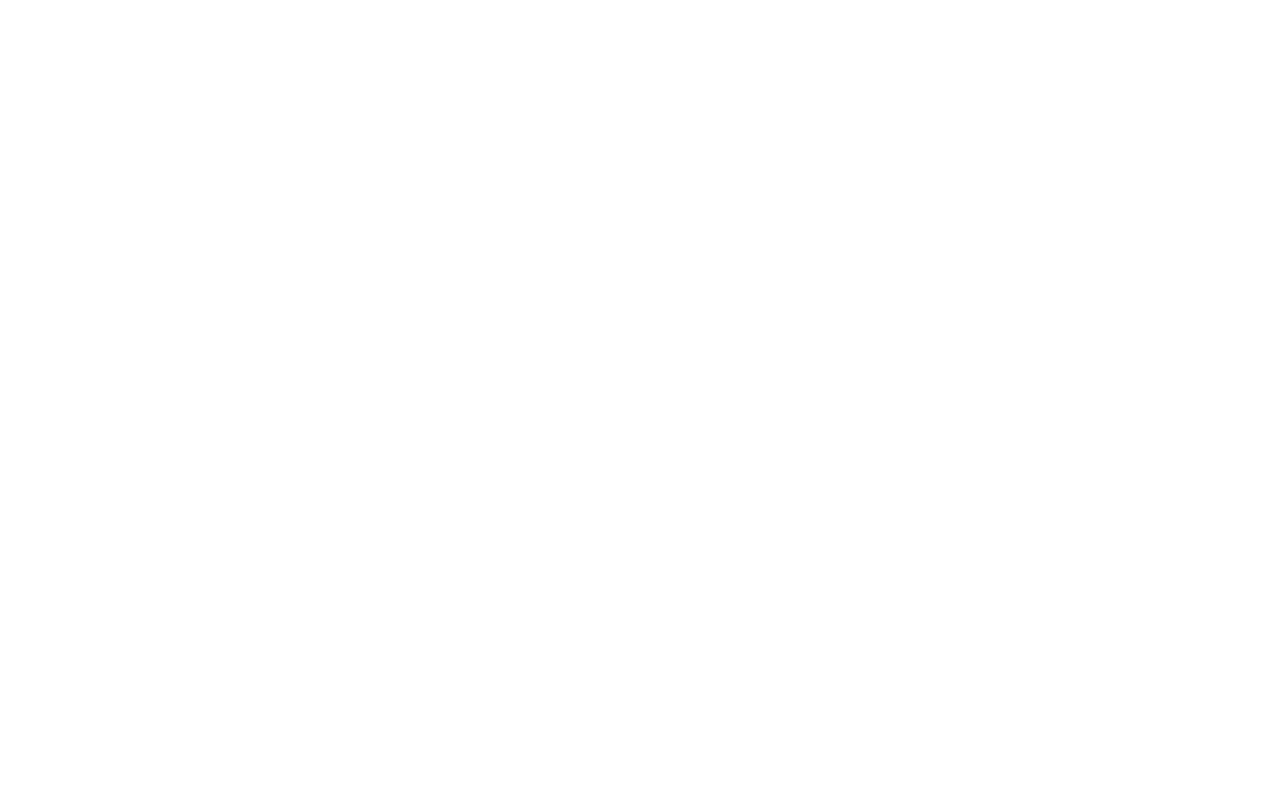
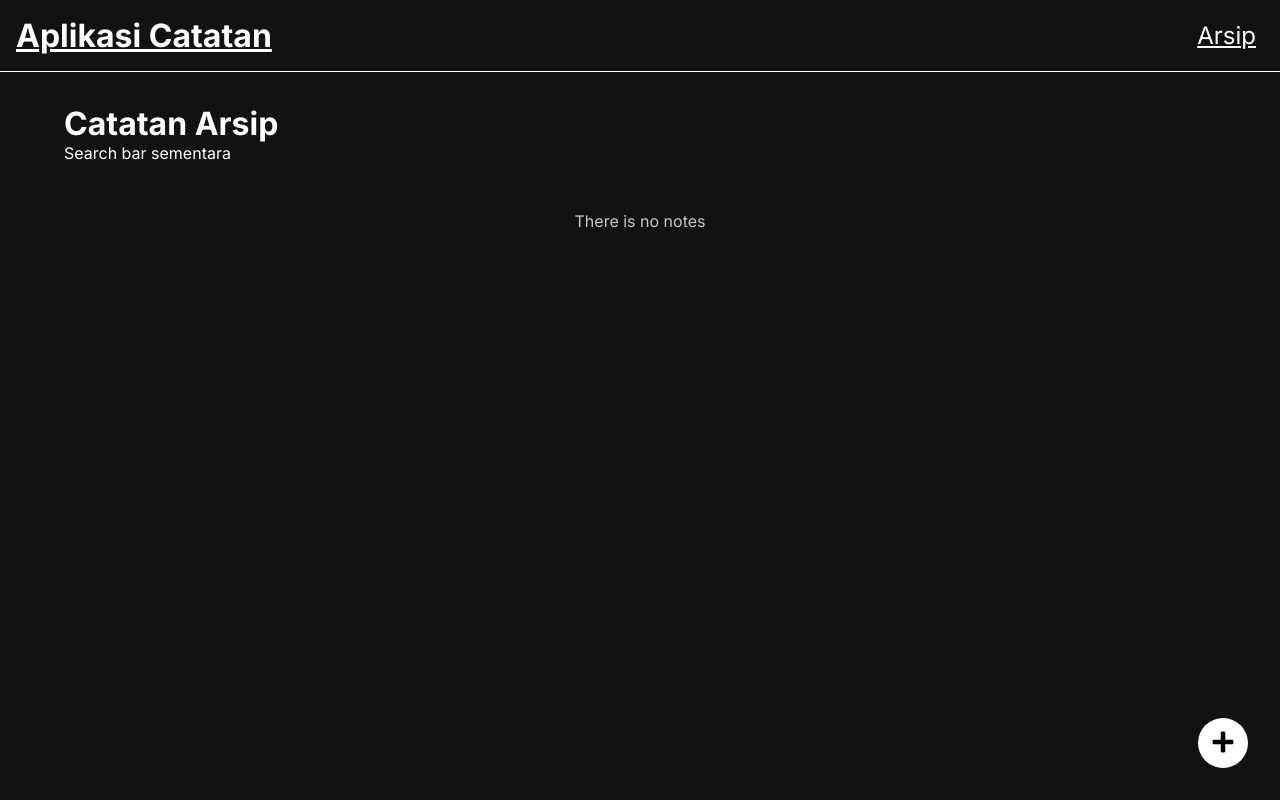
Before and after one commit to BriranSus/Personal-Notes-Application_V2, a React (Vite) app: page /Archive in a window 1280 px wide. Before the commit this address had no page. Built offline with nearby package versions, Linux system fonts and the light colour scheme.

Commit message:
Added Delete Button

```diff
--- a/src/App.jsx
+++ b/src/App.jsx
@@ -3,6 +3,7 @@ import { BrowserRouter, Routes, Route } from 'react-router-dom';
 import HomePage from './pages/HomePage';
 import DetailPage from './pages/DetailPage';
 import AddPage from './pages/AddPage';
+import ArchivePage from './pages/ArchivePage';
 
 function App() {
   return (
@@ -11,6 +12,7 @@ function App() {
         <Route path="/" element={<HomePage/>}></Route>
         <Route path="/Notes/new" element={<AddPage/>}></Route>
         <Route path="/Notes/:id" element={<DetailPage/>}></Route>
+        <Route path="/Archive" element={<ArchivePage/>}></Route>
       </Routes>
     </BrowserRouter>
   );
--- /dev/null
+++ b/src/components/DeleteButton.jsx
@@ -0,0 +1,14 @@
+import { useNavigate } from "react-router-dom";
+import { deleteNote } from "../utils/local-data";
+import { FaTrash } from 'react-icons/fa';
+
+function DeleteButton({ id, onDelete }) {
+    return (
+        <button className="action" onClick={() => onDelete(id)}>
+            <FaTrash></FaTrash>
+        </button>
+    )
+
+}
+
+export default DeleteButton;
--- /dev/null
+++ b/src/pages/ArchivePage.jsx
@@ -0,0 +1,40 @@
+import React from 'react';
+import { getAllNotes, getArchivedNotes } from '../utils/local-data';
+import Navbar from '../components/Navbar';
+import NotesWrapper from '../components/HomeNotes/NotesWrapper'
+import { FaPlus } from 'react-icons/fa';
+import { Link } from 'react-router-dom';
+
+class ArchivePage extends React.Component {
+    constructor(props) {
+        super(props);
+
+        this.state = {
+            notes: getArchivedNotes(),
+        }
+    }
+
+    render() {
+
+        return (
+            <div className='app-container'>
+                <Navbar/>
+
+                <main>
+                    <h1>Catatan Arsip</h1>
+                    <p>Search bar sementara</p>
+                    <NotesWrapper notes={this.state.notes}/>
+                </main>
+
+                <div className='homepage__action'>
+                    <button className='action'>
+                        <Link to="/Notes/new"><FaPlus size={24} color="black"/></Link>
+                    </button>
+                </div>
+            </div>
+        )
+
+    }
+}
+
+export default ArchivePage;
--- a/src/pages/DetailPage.jsx
+++ b/src/pages/DetailPage.jsx
@@ -1,12 +1,15 @@
 import { useParams } from 'react-router-dom';
 import React from 'react';
-import { getNote } from '../utils/local-data';
+import { getNote, deleteNote } from '../utils/local-data';
 import ItemDetail from '../components/DetailNotes/ItemDetail';
 import Navbar from '../components/Navbar';
+import DeleteButton from '../components/DeleteButton';
+import { useNavigate } from 'react-router-dom';
 
 function DetailPageWrapper(){
     const { id } = useParams();
-    return <DetailPage id={id}/>
+    const navigate = useNavigate();
+    return <DetailPage id={id} navigate={navigate}/>
 }
 
 class DetailPage extends React.Component{
@@ -16,6 +19,14 @@ class DetailPage extends React.Component{
         this.state = {
             noteDetail: getNote(props.id)
         }
+
+        this.onDeleteHandler = this.onDeleteHandler.bind(this);
+
+    }
+
+    onDeleteHandler(id){
+        deleteNote(id);
+        this.props.navigate("/");
     }
 
     render() {
@@ -33,6 +44,12 @@ class DetailPage extends React.Component{
                     <ItemDetail {...noteDetail}/>
                 </main>
 
+                <div className='detail-page__action'>
+                    <button className='action' >
+                        <DeleteButton id={this.props.id} onDelete={this.onDeleteHandler}></DeleteButton>
+                    </button>
+                </div>
+
             </div>
         )
     }
```
